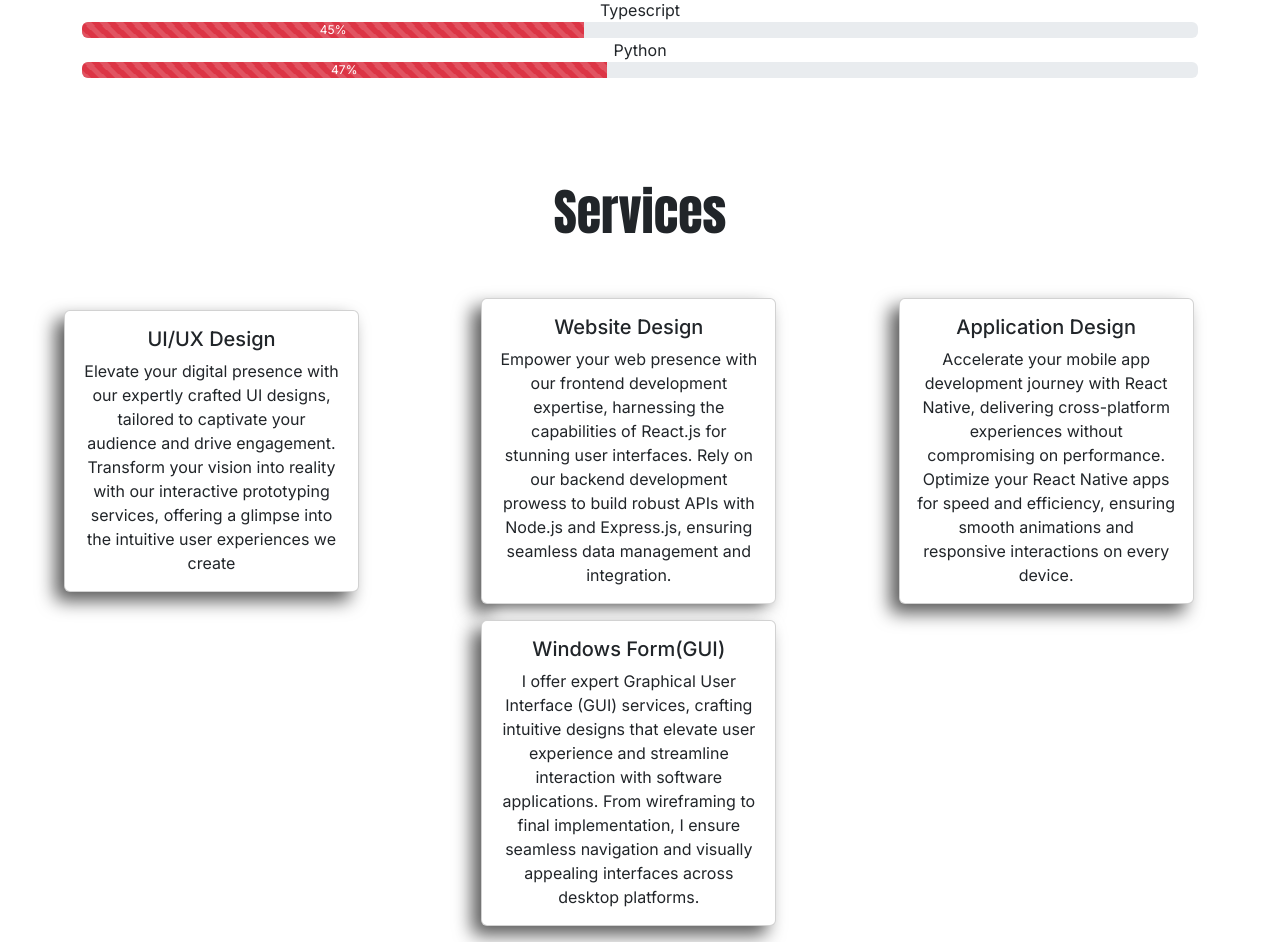
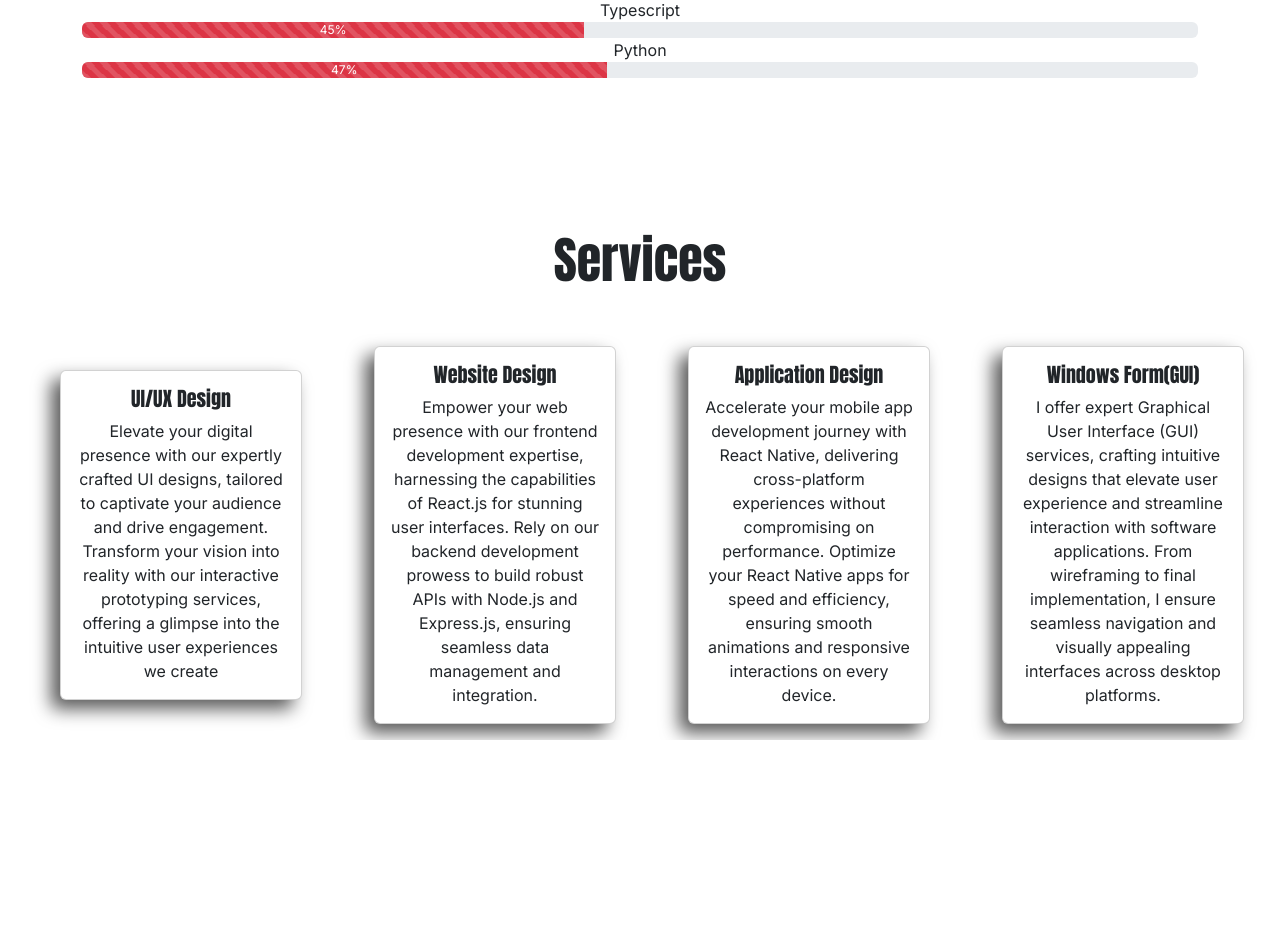
Before and after one commit to runtime-error786/Portfolio, a Next.js app: page /Dash in a window 1280 px wide. Shown: the part 1880-2822 px from the top of the page. After the commit the page ends 2620 px from the top, so only its background shows below. Built offline with nearby package versions, Linux system fonts and the light colour scheme.

Commit message:
home section added

```diff
--- a/src/app/Dash/Serv.js
+++ b/src/app/Dash/Serv.js
@@ -5,45 +5,42 @@ import "./g.css";
 const Kani1 = Anton({
     weight: '400',
     subsets: ['latin'],
-});
-
-export default function Exp({ fw }) {
+})
+export default function Exp({fw}) {
     return (
-        <div ref={fw} className="container-fluid d-flex justify-content-center align-items-center">
-            <div className="row">
-                <div className="col-lg-12 text-center mt-5">
-                    <h1 className={`k1 ${Kani1.className}`}> Services</h1>
-                </div>
-                <div className='row align-items-center mt-5 ps-3'>
-                    <div className="col-lg-4 col-md-6 col-sm-12 mb-3">
-                        <div className={`card text-center ${window.innerWidth <= 576 ? 'w-100' : 'w-75'} ms-5`}>
+        <div ref={fw} className="container-fluid d-flex justify-content-center align-items-center mt-5 pt-5">
+            <div className="row ">
+                <h1 className={`text-center ${Kani1.className} k1 mt-2`}>Services</h1>
+                <div className='row align-items-center justify-content-center mt-5 negative-gutter'> {/* Centering the row */}
+                    <div className="text-center justify-content-center align-align-items-center d-flex col-lg-3 col-md-6 col-sm-12 mb-3">
+                        <div className="card text-center ms-md-5">
                             <div className="card-body">
-                                <h5 className="card-title">UI/UX Design</h5>
+                                <h5 className={`card-title ${Kani1.className}`}>UI/UX Design</h5>
                                 <p className="card-text">Elevate your digital presence with our expertly crafted UI designs, tailored to captivate your audience and drive engagement.
                                     Transform your vision into reality with our interactive prototyping services, offering a glimpse into the intuitive user experiences we create</p>
                             </div>
                         </div>
                     </div>
-                    <div className="col-lg-4 col-md-6 col-sm-12 mb-3">
-                        <div className={`card text-center ${window.innerWidth <= 576 ? 'w-100' : 'w-75'} ms-5`}>
+                    <div className="text-center justify-content-center align-align-items-center d-flex col-lg-3 col-md-6 col-sm-12 mb-3">
+                        <div className="card text-center ms-md-5" >
                             <div className="card-body">
-                                <h5 className="card-title">Website Design</h5>
+                                <h5 className={`card-title ${Kani1.className}`}>Website Design</h5>
                                 <p className="card-text">Empower your web presence with our frontend development expertise, harnessing the capabilities of React.js for stunning user interfaces. Rely on our backend development prowess to build robust APIs with Node.js and Express.js, ensuring seamless data management and integration.</p>
                             </div>
                         </div>
                     </div>
-                    <div className="col-lg-4 col-md-6 col-sm-12 mb-3">
-                        <div className={`card text-center ${window.innerWidth <= 576 ? 'w-100' : 'w-75'} ms-5`}>
+                    <div className="text-center justify-content-center align-align-items-center d-flex col-lg-3 col-md-6 col-sm-12 mb-3">
+                        <div className="card text-center  ms-md-5">
                             <div className="card-body">
-                                <h5 className="card-title">Application Design</h5>
+                                <h5 className={`card-title ${Kani1.className}`}>Application Design</h5>
                                 <p className="card-text">Accelerate your mobile app development journey with React Native, delivering cross-platform experiences without compromising on performance. Optimize your React Native apps for speed and efficiency, ensuring smooth animations and responsive interactions on every device.</p>
                             </div>
                         </div>
                     </div>
-                    <div className="col-lg-4 col-md-6 col-sm-12 offset-lg-4 mb-3">
-                        <div className={`card text-center ${window.innerWidth <= 576 ? 'w-100' : 'w-75'} ms-5`}>
+                    <div className="text-center justify-content-center align-align-items-center d-flex col-lg-3 col-md-6 col-sm-12 mb-3">
+                        <div className="card text-center  ms-md-5">
                             <div className="card-body">
-                                <h5 className="card-title">Windows Form(GUI)</h5>
+                                <h5 className={`card-title ${Kani1.className}`}>Windows Form(GUI)</h5>
                                 <p className="card-text">I offer expert Graphical User Interface (GUI) services, crafting intuitive designs that elevate user experience and streamline interaction with software applications. From wireframing to final implementation, I ensure seamless navigation and visually appealing interfaces across desktop platforms.</p>
                             </div>
                         </div>
--- a/src/app/Dash/g.css
+++ b/src/app/Dash/g.css
@@ -253,3 +253,9 @@
 .z{
     color: #00a8ff;
 }
+
+@media (max-width: 320px) {
+    .card{
+        margin-left: 30px;
+    }
+  }
```
